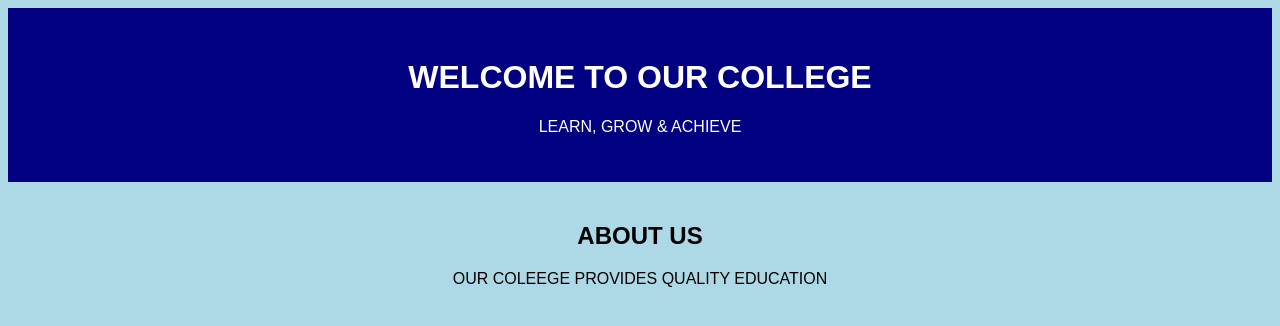
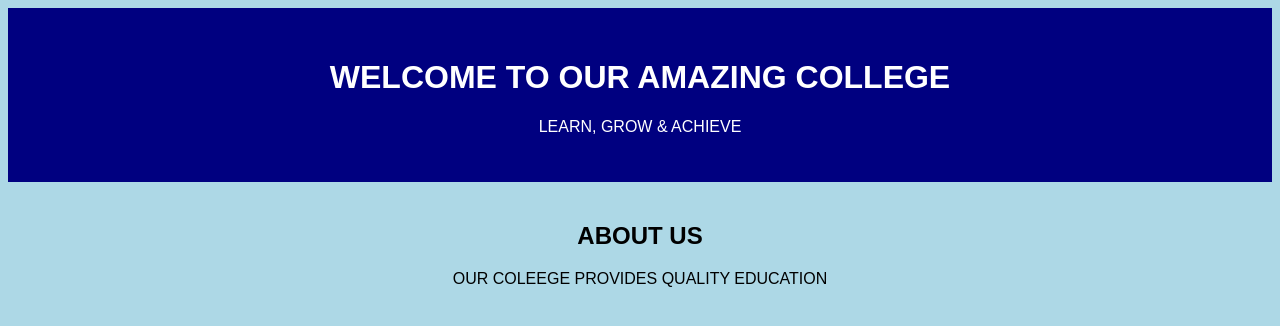
Before and after one commit to Suhani023/CollegeWebsite, a plain HTML site: page index.html in a window 1280 px wide. Drawn offline with Linux system fonts and the light colour scheme.

Commit message:
Updated College Website

```diff
--- a/index.html
+++ b/index.html
@@ -8,7 +8,7 @@
 </head>
 <body>
       <header>
-        <h1>WELCOME TO OUR COLLEGE</h1>
+        <h1>WELCOME TO OUR AMAZING COLLEGE</h1>
         <p>LEARN, GROW & ACHIEVE</p>
       </header>
 
```
